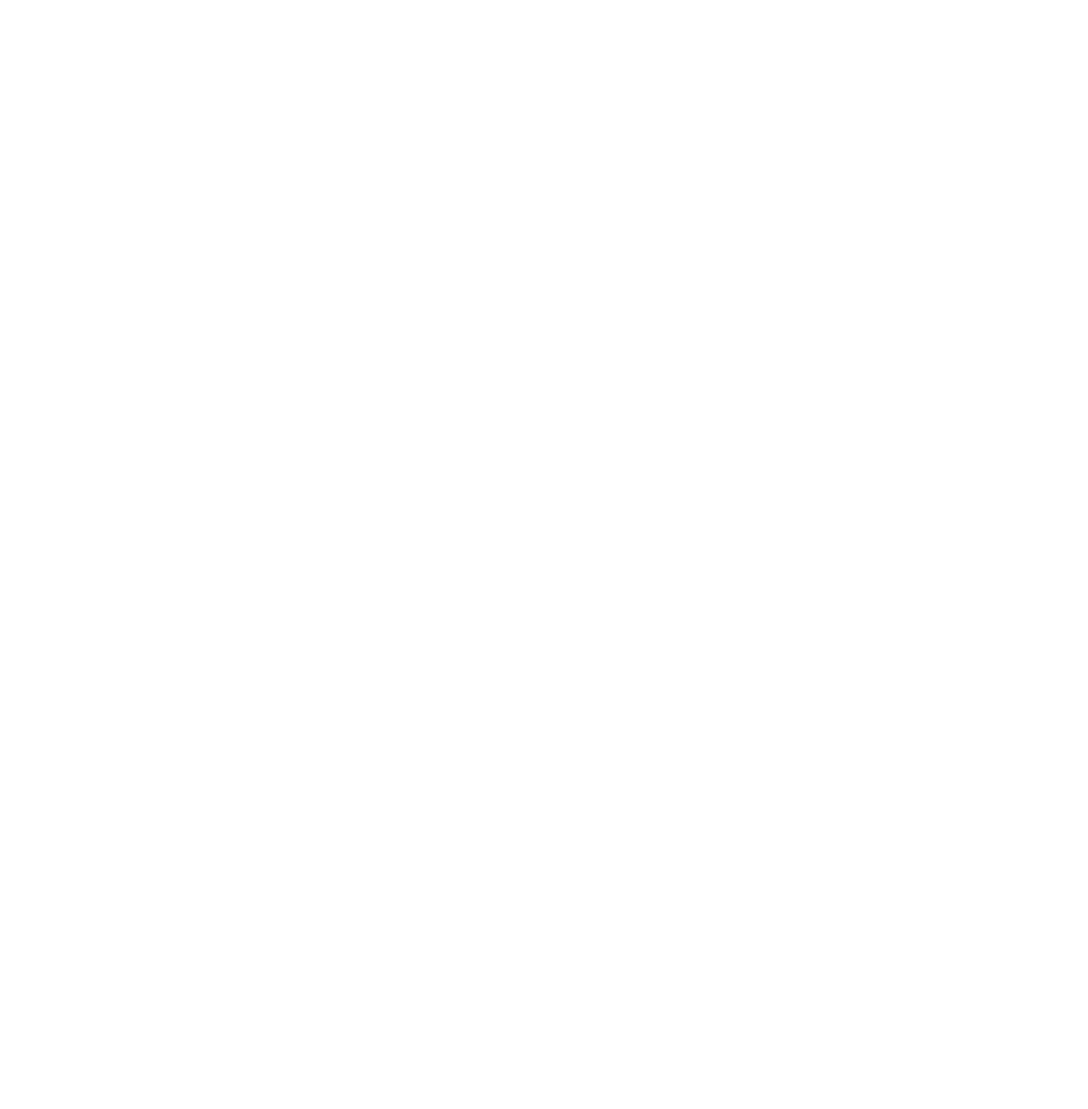
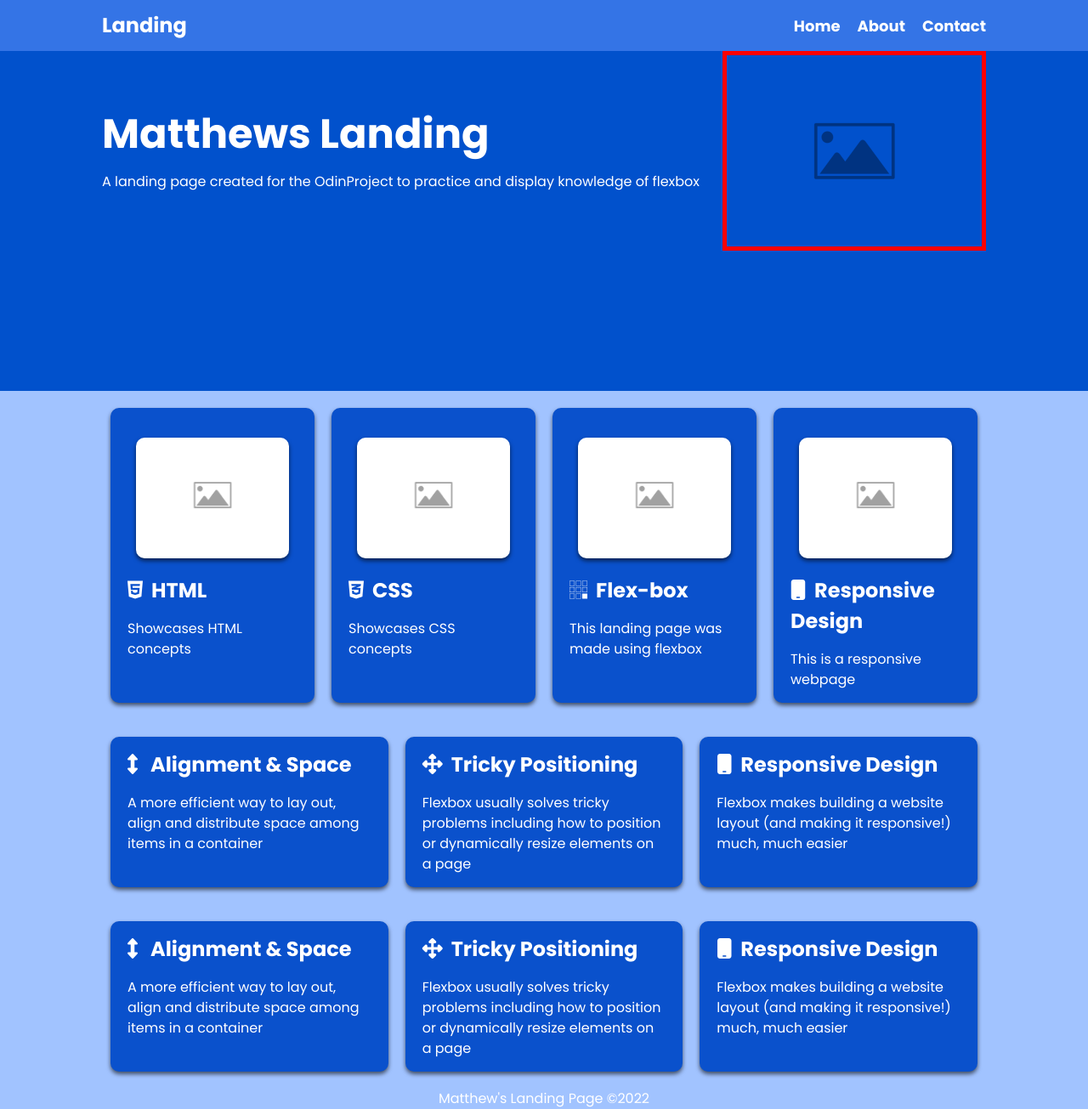
Before and after one commit to MatthewJCheverie/Landing-Page, a plain HTML site: page index.html in a window 1280 px wide. Shown: the whole page at 85% size. Before the commit the page ends 800 px from the top, so only its background shows below. Drawn offline with Linux system fonts and the light colour scheme.

Commit message:
Added more styling and context to the landing page

```diff
--- a/CSS/styles.css
+++ b/CSS/styles.css
@@ -0,0 +1,143 @@
+@import url('https://fonts.googleapis.com/css2?family=Poppins:wght@400;700&display=swap');
+
+* {
+  box-sizing: border-box;
+  margin: 0;
+  padding: 0;
+}
+
+body {
+  font-family: 'Poppins', sans-serif;
+  font-size: 16px;
+  line-height: 1.5;
+  color: #333;
+  background: #a1c3ff;
+}
+
+img {
+  max-width: 100%;
+}
+
+h1,
+h2 {
+  margin-bottom: 15px;
+}
+
+ul {
+  list-style-type: none;
+}
+
+.container {
+  max-width: 1100px;
+  margin: 0 auto;
+  padding: 0 30px;
+}
+
+.navbar {
+  background: #3474e6;
+  color: #fff;
+  height: 60px;
+}
+
+.navbar .logo {
+  font-size: x-large;
+  font-weight: bold;
+}
+
+.navbar a {
+  color: #fff;
+  text-decoration: none;
+  font-size: 18px;
+  font-weight: bold;
+}
+
+.navbar a:hover {
+  color: lightblue;
+}
+
+.navbar .container {
+  display: flex;
+  justify-content: space-between;
+  align-items: center;
+  height: 100%;
+}
+
+.navbar ul {
+  display: flex;
+}
+
+.navbar ul li {
+  margin-left: 20px;
+}
+
+.header {
+  background-color: #0151cc;
+  color: #fff;
+  min-height: 400px;
+}
+
+.header h1 {
+  font-size: 3rem;
+  font-weight: bold;
+  line-height: 1.2;
+}
+
+.header img {
+  max-width: 500px;
+  border: 5px solid red;
+}
+
+.header .container {
+  display: flex;
+  align-items: center;
+  justify-content: space-between;
+}
+
+.boxes .container {
+  display: flex;
+  justify-content: space-between;
+}
+
+.box {
+  flex: 1;
+  background: #0a51cc;
+  color: #fff;
+  border-radius: 10px;
+  margin: 20px 10px;
+  box-shadow: 0 3px 5px rgba(0, 0, 0, 0.6);
+  padding: 15px 20px;
+}
+
+.inner-box {
+    flex: 1;
+    background: white;
+    color: #fff;
+    border-radius: 10px;
+    margin: 20px 10px;
+    box-shadow: 0 3px 5px rgba(0, 0, 0, 0.6);
+    padding: 15px 20px;
+  }
+
+.box i {
+  margin-right: 10px;
+}
+
+footer {
+    display: flex;
+    align-items: center;
+    justify-content: center;
+    color: #fff;
+}
+
+@media (max-width: 768px) {
+  .header .container {
+    flex-direction: column;
+    padding-top: 20px;
+    text-align: center;
+  }
+
+  .boxes .container {
+    display: block;
+    text-align: center;
+  }
+}
--- a/index.html
+++ b/index.html
@@ -1,13 +1,151 @@
 <!DOCTYPE html>
 <html lang="en">
-<head>
-    <meta charset="UTF-8">
-    <meta http-equiv="X-UA-Compatible" content="IE=edge">
-    <meta name="viewport" content="width=device-width, initial-scale=1.0">
-    <title>Document</title>
-    <link rel="stylesheet" href="CSS/styles.css">
-</head>
-<body>
+  <head>
+    <meta charset="UTF-8" />
+    <meta http-equiv="X-UA-Compatible" content="IE=edge" />
+    <meta name="viewport" content="width=device-width, initial-scale=1.0" />
+    <script src="https://kit.fontawesome.com/ec01b1e77c.js" crossorigin="anonymous"></script>
 
-</body>
+
+    <link rel="stylesheet" href="CSS/styles.css" />
+    <title>Flexbox Crash Course</title>
+  </head>
+  <body>
+    <nav class="navbar">
+      <div class="container">
+        <div class="logo">Landing</div>
+        <ul class="nav">
+          <li>
+            <a href="#">Home</a>
+          </li>
+          <li>
+            <a href="#">About</a>
+          </li>
+          <li>
+            <a href="#">Contact</a>
+          </li>
+        </ul>
+      </div>
+    </nav>
+
+    <header class="header">
+      <div class="container">
+        <div>
+          <h1>Matthews Landing</h1>
+          <p>
+            A landing page created for the OdinProject to practice and display knowledge of flexbox
+          </p>
+        </div>
+        <img src="IMG/placeholder-image-300x225.png" alt="" />
+      </div>
+    </header>
+
+    <section class="boxes">
+      <div class="container">
+        <div class="box">
+            <div class="inner-box">
+                <img src="IMG/placeholder-image-300x225.png" alt="" />
+            </div>
+          <h2><i class="fa-brands fa-html5"></i>HTML</h2>
+          <p>
+            Showcases HTML concepts
+          </p>
+        </div>
+
+        <div class="box">
+            <div class="inner-box">
+                <img src="IMG/placeholder-image-300x225.png" alt="" />
+            </div>
+          <h2><i class="fa-brands fa-css3-alt"></i>CSS</h2>
+          <p>
+            Showcases CSS concepts
+          </p>
+        </div>
+
+        <div class="box">
+            <div class="inner-box">
+                <img src="IMG/placeholder-image-300x225.png" alt="" />
+            </div>
+          <h2><i class="fa-brands fa-buromobelexperte"></i>Flex-box</h2>
+          <p>
+            This landing page was made using flexbox
+          </p>
+        </div>
+
+        <div class="box">
+            <div class="inner-box">
+                <img src="IMG/placeholder-image-300x225.png" alt="" />
+            </div>
+            <h2><i class="fas fa-mobile"></i>Responsive Design</h2>
+            <p>
+              This is a responsive webpage
+            </p>
+          </div>
+      </div>
+    </section>
+
+
+
+    <section class="boxes">
+        <div class="container">
+          <div class="box">
+            <h2><i class="fas fa-arrows-alt-v"></i> Alignment & Space</h2>
+            <p>
+              A more efficient way to lay out, align and distribute space among
+              items in a container
+            </p>
+          </div>
+
+          <div class="box">
+            <h2><i class="fas fa-arrows-alt"></i>Tricky Positioning</h2>
+            <p>
+              Flexbox usually solves tricky problems including how to position or
+              dynamically resize elements on a page
+            </p>
+          </div>
+
+          <div class="box">
+            <h2><i class="fas fa-mobile"></i>Responsive Design</h2>
+            <p>
+              Flexbox makes building a website layout (and making it responsive!)
+              much, much easier
+            </p>
+          </div>
+        </div>
+      </section>
+
+
+
+      <section class="boxes">
+        <div class="container">
+          <div class="box">
+            <h2><i class="fas fa-arrows-alt-v"></i> Alignment & Space</h2>
+            <p>
+              A more efficient way to lay out, align and distribute space among
+              items in a container
+            </p>
+          </div>
+
+          <div class="box">
+            <h2><i class="fas fa-arrows-alt"></i>Tricky Positioning</h2>
+            <p>
+              Flexbox usually solves tricky problems including how to position or
+              dynamically resize elements on a page
+            </p>
+          </div>
+
+          <div class="box">
+            <h2><i class="fas fa-mobile"></i>Responsive Design</h2>
+            <p>
+              Flexbox makes building a website layout (and making it responsive!)
+              much, much easier
+            </p>
+          </div>
+        </div>
+      </section>
+
+    <footer>
+        <div class="container">Matthew's Landing Page &copy;2022</div>
+    </footer>
+  </body>
 </html>
```
Also changed, not shown: IMG/placeholder-image-300x225.png (added).
